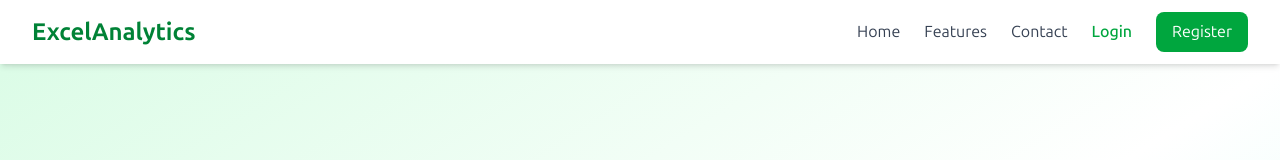
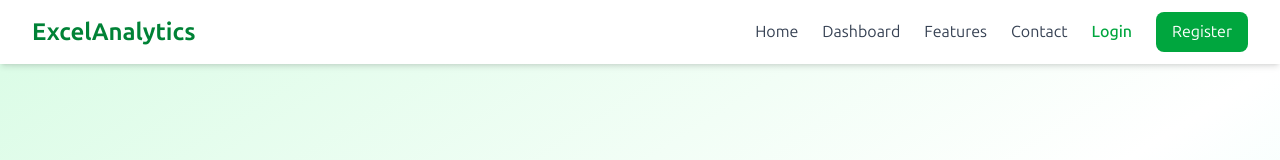
Before and after one commit to Piyushkr001/excel-analytic-platform, a React (Vite) app in the folder frontend/: page / in a window 1280 px wide. Shown: the top 160 px of the page. Built offline with nearby package versions, Linux system fonts and the light colour scheme.

Commit message:
`Added links to dashboard in Navbar component`

```diff
--- a/frontend/src/components/Navbar.jsx
+++ b/frontend/src/components/Navbar.jsx
@@ -33,6 +33,7 @@ export default function Navbar() {
           {/* Desktop Menu */}
           <div className="hidden md:flex space-x-6 items-center">
             <Link to="/" className="text-gray-700 hover:text-green-600 transition">Home</Link>
+            <Link to="/dashboard" className="text-gray-700 hover:text-green-600 transition">Dashboard</Link>
             <Link to="/features" className="text-gray-700 hover:text-green-600 transition">Features</Link>
             <Link to="/contact" className="text-gray-700 hover:text-green-600 transition">Contact</Link>
 
@@ -70,6 +71,7 @@ export default function Navbar() {
       {menuOpen && (
         <div className="md:hidden bg-white px-4 pt-2 pb-4 shadow-md space-y-2">
           <Link to="/" className="block text-gray-700 hover:text-green-600">Home</Link>
+          <Link to="/dashboard" className="block text-gray-700 hover:text-green-600">Dashboard</Link>
           <Link to="/features" className="block text-gray-700 hover:text-green-600">Features</Link>
           <Link to="/contact" className="block text-gray-700 hover:text-green-600">Contact</Link>
 
```
